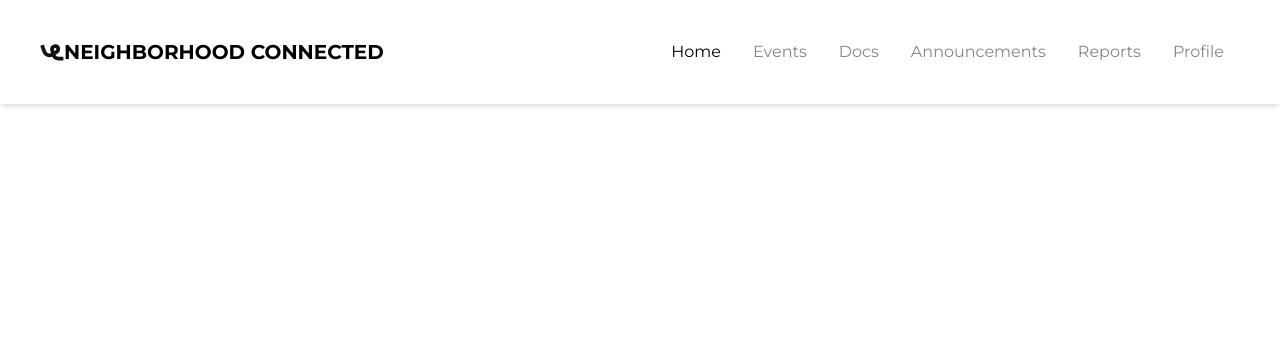
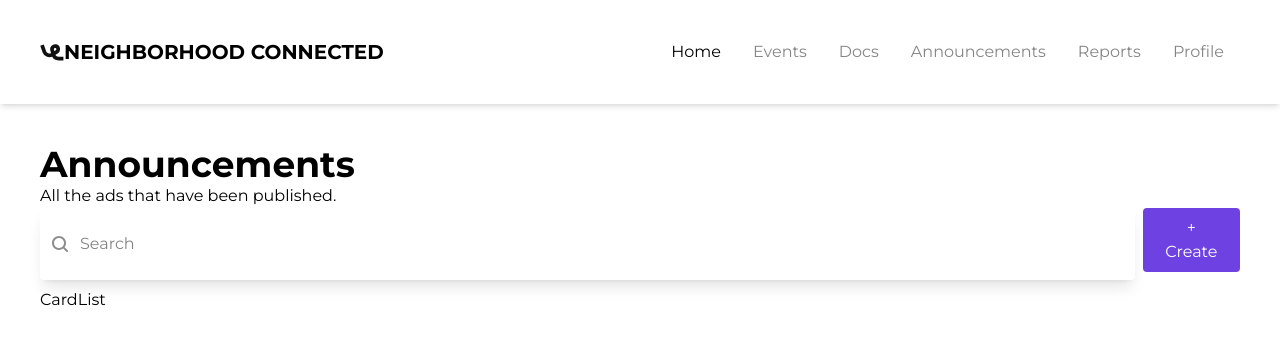
Before and after one commit to IgnacioPayeras/NeighborhoodConnected, a React (Vite) app in the folder client/: page /announcements in a window 1280 px wide. Shown: the top 344 px of the page. Built offline with nearby package versions, Linux system fonts and the light colour scheme.

Commit message:
Announcement in progress

```diff
--- a/client/src/App.jsx
+++ b/client/src/App.jsx
@@ -1,23 +1,26 @@
-import React from 'react'
-import { BrowserRouter, Routes, Route } from 'react-router-dom'
+import React from "react";
+import { BrowserRouter, Routes, Route } from "react-router-dom";
 
 // Navbar
-import Navbar from './components/Navbar'
+import Navbar from "./components/Navbar";
 
 // Pages
-import { Events } from './pages/Events'
-import { CreateEventForm } from './pages/CreateEventForm'
+import { Events } from "./pages/Events";
+import { CreateEventForm } from "./pages/CreateEventForm";
+
+import { Announcements } from "./pages/Announcements";
 
 const App = () => {
   return (
     <BrowserRouter>
       <Navbar />
       <Routes>
-        <Route path='/events' element={<Events />}/>
-        <Route path='/events/create_event' element={<CreateEventForm />}/>
+        <Route path="/events" element={<Events />} />
+        <Route path="/events/create_event" element={<CreateEventForm />} />
+        <Route path="/announcements" element={<Announcements />} />
       </Routes>
     </BrowserRouter>
-  )
-}
+  );
+};
 
-export default App
+export default App;
--- /dev/null
+++ b/client/src/api/announcements.api.js
@@ -0,0 +1,7 @@
+import axios from "axios";
+
+const announcementsApi = axios.create({
+  baseURL: "http://localhost:8000/announcements/api/announcements",
+});
+
+export const getAllAnnouncements = () => announcementsApi.get("/");
--- /dev/null
+++ b/client/src/components/Announcements/Card.jsx
@@ -0,0 +1,9 @@
+import React from 'react'
+
+const Card = () => {
+  return (
+    <div>Card</div>
+  )
+}
+
+export default Card
--- /dev/null
+++ b/client/src/components/Announcements/CardList.jsx
@@ -0,0 +1,9 @@
+import React from "react";
+import Card from "./Card";
+
+const CardList = (props) => {
+  const searchValue = props.searchValue;
+  return <div>CardList</div>;
+};
+
+export default CardList;
--- a/client/src/components/Navbar.jsx
+++ b/client/src/components/Navbar.jsx
@@ -10,7 +10,7 @@ const Navbar = () => {
     { name: "Home", link: "/" },
     { name: "Events", link: "events/" },
     { name: "Docs", link: "#" },
-    { name: "Announcements", link: "#" },
+    { name: "Announcements", link: "announcements/" },
     { name: "Reports", link: "#" },
     { name: "Profile", link: "#" },
   ];
--- a/client/src/components/UI/Search.jsx
+++ b/client/src/components/UI/Search.jsx
@@ -1,4 +1,5 @@
 import React, { useState } from "react";
+import searchIcon from "../../assets/search.svg";
 
 const Search = (props) => {
   const [isFocused, setIsFocused] = useState(false);
@@ -27,7 +28,7 @@ const Search = (props) => {
         onChange={handleInputChange}
       />
       <div>
-        <img src={props.icon} alt="search" className="absolute inset-y-4 left-0 p-3 pointer-events-none"/>
+        <img src={searchIcon} alt="search" className="absolute inset-y-4 left-0 p-3 pointer-events-none"/>
       </div>
       <label
         className={`absolute left-10 top-4 transition-all duration-300 ${
--- /dev/null
+++ b/client/src/pages/Announcements.jsx
@@ -0,0 +1,33 @@
+import React from "react";
+import Search from "../components/UI/Search";
+import Button from "../components/UI/Button";
+import CardList from "../components/Announcements/CardList";
+
+export const Announcements = () => {
+  return (
+    <div className="px-10 mt-10">
+      <h1>Announcements</h1>
+      <h3>
+        All the ads that have been published.
+      </h3>
+      <div className="xl:flex">
+        <Search
+          classNameContainer="w-full mr-2 mb-2 xl:w-11/12"
+          className="w-full pl-10"
+          placeholder="Search"
+          // onChangeValue={(event) => {
+          //   setSearchValue(event.target.value);
+          // }}
+        />
+        <Button
+          name="+ Create"
+          type="primary"
+          color="purple"
+          className="w-fit h-fit"
+          // link="/events/create_event"
+        />
+      </div>
+      <CardList />
+    </div>
+  );
+};
--- a/client/src/pages/Events.jsx
+++ b/client/src/pages/Events.jsx
@@ -2,7 +2,6 @@ import React, { useState, useEffect } from "react";
 import CardList from "../components/Events/CardList";
 import Search from "../components/UI/Search";
 import Button from "../components/UI/Button";
-import searchIcon from "../assets/search.svg";
 
 import { getAllEvents, getAllUserEvents } from "../api/events.api";
 
@@ -47,7 +46,6 @@ export const Events = () => {
       </h3>
       <div className="xl:flex">
         <Search
-          icon={searchIcon}
           classNameContainer="w-full mr-2 mb-2 xl:w-11/12"
           className="w-full pl-10"
           placeholder="Search"
```
Also changed, not shown: client/src/components/Announcements/Form.jsx (added), 1 other file (tests, documents, lock files or other folders).
